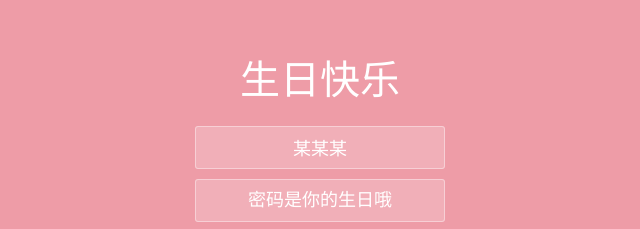
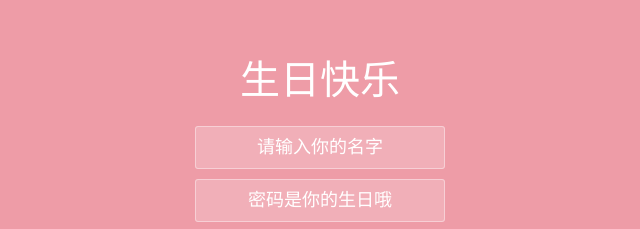
Before and after one commit to Hoper0/Hoper0.github.io, a plain HTML site: page html/login.html in a window 1280 px wide. Shown: the part 122-351 px from the top of the page, 320-960 px from the left. Drawn offline with Linux system fonts and the light colour scheme.

Commit message:
Update login.html

```diff
--- a/html/login.html
+++ b/html/login.html
@@ -15,7 +15,7 @@
 			<div class="container">
 				<h1>生日快乐</h1>
 				<form class="form">
-					<input id="userName" name="userName" type="text" placeholder="xx" value="某某某">
+					<input id="userName" name="userName" type="text" placeholder="请输入你的名字" value="">
 					<input id="pwd" name="pwd" type="password" placeholder="密码是你的生日哦">
 					<button type="submit" id="login-button">进入</button>
 				</form>
```
